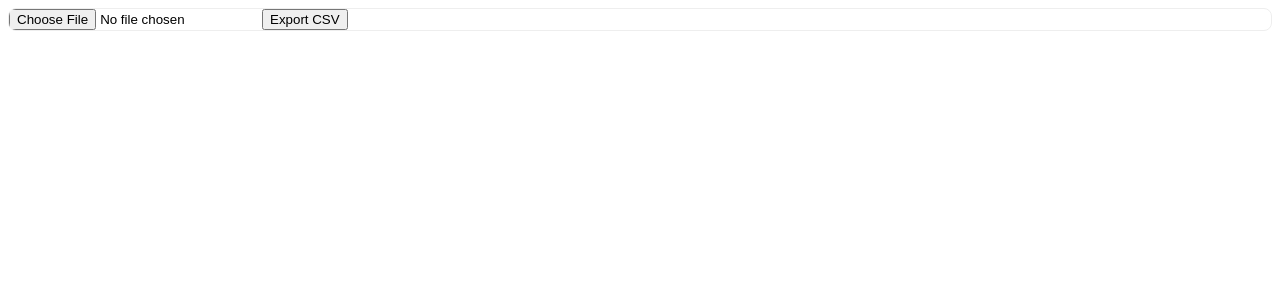
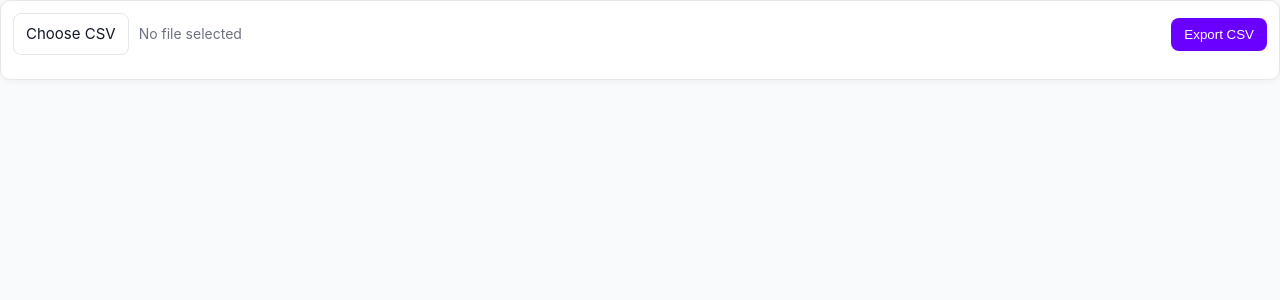
Before and after one commit to thresn/finsuretex-tool, a Next.js app: page / in a window 1280 px wide. Shown: the top 300 px of the page. Built offline with nearby package versions, Linux system fonts and the light colour scheme.

Commit message:
style: Css improved

```diff
--- a/src/app/globals.css
+++ b/src/app/globals.css
@@ -1,48 +1,173 @@
-/* Basit tablo stili */
+/* Base typography & colors */
+:root {
+  --bg: #f8fafc; /* slate-50 */
+  --card: #ffffff;
+  --text: #111827; /* gray-900 */
+  --muted: #6b7280; /* gray-500 */
+  --border: #e5e7eb; /* gray-200 */
+  --border-strong: #d1d5db; /* gray-300 */
+
+  /* Brand palette from user-provided colors */
+  --brand: #6a00ff; /* purple */
+  --brand-700: #5400cc;
+  --accent: #ff7a70; /* salmon */
+  --accent-700: #e5675e;
+
+  /* Derived UI tokens */
+  --primary: var(--brand);
+  --primary-hover: var(--brand-700);
+  --header-bg: rgba(106, 0, 255, 0.06);
+  --row-alt: #fafafa;
+  --row-hover: rgba(106, 0, 255, 0.08);
+}
+
+html, body {
+  margin: 0;
+  padding: 0;
+}
+
+body {
+  font-family: ui-sans-serif, -apple-system, BlinkMacSystemFont, "Segoe UI", Roboto, Oxygen,
+    Ubuntu, Cantarell, "Fira Sans", "Droid Sans", "Helvetica Neue", Arial, sans-serif;
+  font-size: 15px;
+  line-height: 1.6;
+  color: var(--text);
+  background: var(--bg);
+}
+
+/* Simple action bar */
+.actions {
+  display: flex;
+  gap: 10px;
+  align-items: center;
+  margin-bottom: 12px;
+}
+
+.actions .push-right {
+  margin-left: auto;
+}
+
+/* Buttons */
+button {
+  appearance: none;
+  border: 1px solid var(--border);
+  background: var(--card);
+  color: var(--text);
+  padding: 8px 12px;
+  border-radius: 8px;
+  cursor: pointer;
+  transition: border-color .15s ease, box-shadow .15s ease, background .15s ease;
+}
+
+/* Make label look like button */
+.btn {
+  display: inline-block;
+  border: 1px solid var(--border);
+  background: var(--card);
+  color: var(--text);
+  padding: 8px 12px;
+  border-radius: 8px;
+  cursor: pointer;
+  user-select: none;
+}
+
+.visuallyHidden {
+  position: absolute !important;
+  width: 1px; height: 1px;
+  padding: 0; margin: -1px;
+  overflow: hidden;
+  clip: rect(0 0 0 0);
+  white-space: nowrap; border: 0;
+}
+
+.fileName {
+  color: var(--muted);
+  font-size: 14px;
+}
+
+button:hover {
+  border-color: var(--border-strong);
+  box-shadow: 0 1px 2px rgba(0,0,0,0.04);
+}
+
+button.primary {
+  background: var(--primary);
+  color: #fff;
+  border-color: transparent;
+}
+
+button.primary:hover {
+  background: var(--primary-hover);
+}
+
+/* Inputs */
+input, textarea, select {
+  font-family: inherit;
+  font-size: 14px;
+}
+
+input[type="file"] {
+  padding: 6px 0;
+}
+
+/* Table wrapper (card look) */
+.table-wrapper {
+  overflow: auto;
+  max-width: 100%;
+  border: 1px solid var(--border);
+  border-radius: 10px;
+  background: var(--card);
+  padding: 12px;
+  box-shadow: 0 2px 6px rgba(0,0,0,0.04);
+}
+
+/* Readable table */
 .table {
   width: 100%;
   border-collapse: collapse;
   font-size: 14px;
-  font-family: "Times New Roman", Times, serif;
+  font-family: inherit;
 }
 
 .table thead th {
   text-align: left;
-  background: #f5f5f5;
-  border-bottom: 1px solid #ddd;
-  padding: 10px;
+  background: var(--header-bg);
+  border-bottom: 1px solid rgba(106, 0, 255, 0.25);
+  padding: 10px 12px;
   position: sticky;
   top: 0;
   z-index: 1;
 }
 
 .table tbody td {
-  border-bottom: 1px solid #eee;
-  padding: 8px 10px;
+  border-bottom: 1px solid var(--border);
+  padding: 10px 12px;
   vertical-align: top;
-  line-height: 1.4;
+  line-height: 1.5;
+}
+
+/* Clamp long text inside table cells to avoid huge rows */
+.cellClamp {
+  overflow: hidden;
+  text-overflow: ellipsis;
+  white-space: normal;
+  display: -webkit-box;
+  line-clamp: 8;
+  -webkit-line-clamp: 8;
+  -webkit-box-orient: vertical;
+  overflow-wrap: anywhere;
 }
 
 .table tbody tr:nth-child(even) {
-  background: #fafafa;
-  /* zebra */
-
+  background: var(--row-alt);
 }
 
 .table tbody tr:hover {
-  background: #f0f7ff;
-  /* hover */
-}
-
-/* Mobilde taşma yapmasın */
-.table-wrapper {
-  overflow: auto;
-  max-width: 100%;
-  border: 1px solid #eee;
-  border-radius: 8px;
+  background: var(--row-hover);
 }
 
 /* Modal styles */
+
 .modalOverlay {
   position: fixed;
   inset: 0;
@@ -55,12 +180,13 @@
 
 .modalBox {
   background: #ffffff;
-  width: min(1000px, 96vw);
+  width: min(900px, 96vw);
   max-height: 88vh;
   overflow: auto;
   border-radius: 12px;
   padding: 24px;
-  box-shadow: 0 10px 30px rgba(38, 56, 220, 0.2);
+  box-shadow: 0 12px 36px rgba(106, 0, 255, 0.18);
+  border: 1px solid rgba(106, 0, 255, 0.12);
 }
 
 .modalHeader {
@@ -68,11 +194,14 @@
   justify-content: space-between;
   align-items: center;
   margin-bottom: 16px;
+  padding-bottom: 10px;
+  border-bottom: 1px solid rgba(106, 0, 255, 0.2);
 }
 
 .modalHeader h2 {
   margin: 0;
-  font-size: 20px;
+  font-size: 18px;
+  color: var(--brand);
 }
 
 .modalGrid {
@@ -115,3 +244,14 @@
   gap: 12px;
   justify-content: flex-end;
 }
+
+/* Accent button helper (optional) */
+button.accent {
+  background: var(--accent);
+  color: #fff;
+  border-color: transparent;
+}
+
+button.accent:hover {
+  background: var(--accent-700);
+}
--- a/src/app/page.tsx
+++ b/src/app/page.tsx
@@ -8,9 +8,11 @@ import exportToCSV from "../utils/exportToCsv";
 export default function Page() {
   const [rows, setRows] = useState<any[]>([]);
   const [selectedRow, setSelectedRow] = useState<Record<string, string> | null>(null);//modal için
+  const [fileName, setFileName] = useState<string>("");
 
   function handleFile(e) {
     const file = e.target.files[0]//files arrayınden ilk seçilen file
+    if (file) setFileName(file.name);
     const reader = new FileReader();
 
     reader.onload = (ev) => {//kaydet,okununca buraya dön(onload)
@@ -37,10 +39,14 @@ export default function Page() {
 
   return (
     <div className="table-wrapper">
-      <input type="file" accept=".csv" onChange={handleFile} />
-      <button onClick={() => exportToCSV(rows)}>
-        Export CSV
-      </button>
+      <div className="actions">
+        <input id="csvFile" className="visuallyHidden" type="file" accept=".csv" onChange={handleFile} />
+        <label htmlFor="csvFile" className="btn accent">Choose CSV</label>
+        <span className="fileName" aria-live="polite">{fileName || "No file selected"}</span>
+        <button className="primary push-right" onClick={() => exportToCSV(rows)}>
+          Export CSV
+        </button>
+      </div>
 
       {rows.length > 0 && (
         <table className="table">
@@ -57,7 +63,9 @@ export default function Page() {
             {rows.map((row) => (
               <tr key={row.id ?? JSON.stringify(row)} onClick={() => setSelectedRow(row)}>
                 {Object.entries(row).map(([colKey, val]) => (
-                  <td key={colKey}>{String(val)}</td>
+                  <td key={colKey}>
+                    <div className="cellClamp" title={String(val)}>{String(val)}</div>
+                  </td>
                 ))}
               </tr>
             ))}
--- a/src/components/DetailModal.tsx
+++ b/src/components/DetailModal.tsx
@@ -67,7 +67,7 @@ export default function DetailModal({ open, data, onClose, onSave }: DetailModal
           })}
         </div>
         <div className="modalActions">
-          <button onClick={() => onSave(formData)}>Save</button>
+          <button className="accent" onClick={() => onSave(formData)}>Save</button>
           <button onClick={onClose}>Cancel</button>
         </div>
 
```
